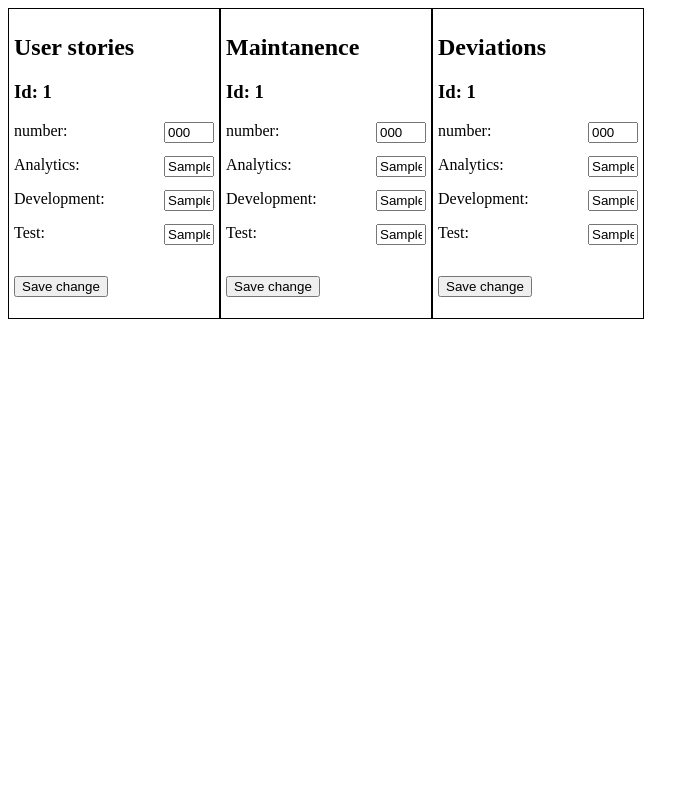
After one commit to Henge9/rest, a PHP site: page /admin.php in a window 1280 px wide. The commit adds this page. Shown: the whole page, without its empty margins (0-699 px from the left). Run offline with PHP 8.4, Linux system fonts and the light colour scheme; tables that the repository leaves empty or names only in its code hold one stand-in row (values such as "Sample post").

Commit message:
added security and admin

```diff
--- /dev/null
+++ b/admin.php
@@ -0,0 +1,114 @@
+<html>
+<head>
+	<meta charset="UTF-8">
+	<title>Admin</title>
+	<link rel="stylesheet" href="style.css">
+</head>
+<body>
+
+	<?php
+	include_once 'config.php';
+
+
+	if(true){
+
+		function showcards($db){
+			$query = "SELECT * FROM us_cards";
+			$result = mysqli_query($db, $query);
+			echo "<div class='us-cards'>";
+			echo "<h2>User stories</h2>";
+			while($page = mysqli_fetch_assoc($result)){
+				echo "
+					<form action='' method='post'>
+						<h3>Id: {$page['id']}</h3><input type='hidden' value='{$page['id']}' name='id'>
+						<input type='hidden' value='us_cards' name='table'>
+						<p> number: <input class='input-text' type='text' name='number' value='{$page['number']}'></p>
+						<p>Analytics: <input class='input-text' type='text' name='analytics' value='{$page['analytics']}'></p>
+						<p>Development: <input class='input-text' type='text' name='development' value='{$page['development']}'></p>
+						<p>Test: <input class='input-text' type='text' name='test' value='{$page['test']}'></p>
+						<br />
+						<input type='submit' value='Save change' name='savepage'>
+					</form>
+
+				";
+			}
+			echo "</div>";
+
+			$query = "SELECT * FROM m_cards";
+			$result = mysqli_query($db, $query);
+			echo "<div class='m-cards'>";
+			echo "<h2>Maintanence</h1>";
+			while($page = mysqli_fetch_assoc($result)){
+				echo "
+					<form action='' method='post'>
+						<h3>Id: {$page['id']}</h1><input type='hidden' value='{$page['id']}' name='id'>
+						<input type='hidden' value='m_cards' name='table'>
+						<p> number: <input class='input-text' type='text' name='number' value='{$page['number']}'></p>
+						<p>Analytics: <input class='input-text' type='text' name='analytics' value='{$page['analytics']}'></p>
+						<p>Development: <input class='input-text' type='text' name='development' value='{$page['development']}'></p>
+						<p>Test: <input class='input-text' type='text' name='test' value='{$page['test']}'></p>
+						<br />
+						<input type='submit' value='Save change' name='savepage'>
+					</form>
+
+				";
+			}
+			echo "</div>";
+
+			$query = "SELECT * FROM d_cards";
+			$result = mysqli_query($db, $query);
+			echo "<div class='d-cards'>";
+			echo "<h2>Deviations</h2>";
+			while($page = mysqli_fetch_assoc($result)){
+				echo "
+					<form action='' method='post'>
+						<h3>Id: {$page['id']}</h3><input type='hidden' value='{$page['id']}' name='id'>
+						<input type='hidden' value='d_cards' name='table'>
+						<p> number: <input class='input-text' type='text' name='number' value='{$page['number']}'></p>
+						<p>Analytics: <input class='input-text' type='text' name='analytics' value='{$page['analytics']}'></p>
+						<p>Development: <input class='input-text' type='text' name='development' value='{$page['development']}'></p>
+						<p>Test: <input class='input-text' type='text' name='test' value='{$page['test']}'></p>
+						<br />
+						<input type='submit' value='Save change' name='savepage'>
+					</form>
+
+				";
+			}
+		}
+		echo "</div>";
+
+		if(isset($_POST['table'])){
+
+
+			$table=mysqli_real_escape_string ($db, $_POST['table']);
+			$number=mysqli_real_escape_string ($db, $_POST['number']);
+			$analytics=mysqli_real_escape_string ($db, $_POST['analytics']);
+			$development=mysqli_real_escape_string ($db, $_POST['development']);
+			$test=mysqli_real_escape_string ($db, $_POST['test']);
+			$id=mysqli_real_escape_string ($db, $_POST['id']);
+
+			if (strlen($number) == 1) {
+				$number2="";
+				$number2="0".$number;
+			}else{
+				$number2=$number;
+			}
+
+
+			$query="
+				UPDATE $table
+				SET number='$number2',
+					analytics=$analytics,
+					development=$development,
+					test=$test
+				WHERE id=$id
+			";
+			$result = mysqli_query($db, $query);
+
+		}
+		showcards($db);
+	}
+	?>
+
+</body>
+</html>
--- /dev/null
+++ b/style.css
@@ -0,0 +1,30 @@
+.us-cards {
+	padding: 5px;
+	width: 200px;
+	border-style: solid;
+	border-color: black;
+	border-width: 1px;
+	float: left;
+}
+
+.m-cards{
+    padding: 5px;
+	width: 200px;
+	border-style: solid;
+	border-color: black;
+	border-width: 1px;
+	float: left;
+}
+
+.d-cards{
+    padding: 5px;
+	width: 200px;
+	border-style: solid;
+	border-color: black;
+	border-width: 1px;
+	float: left;
+}
+.input-text{
+	float: right;
+	width: 50px;
+}
```
Also changed, not shown: index.php (+5 -3 lines).
